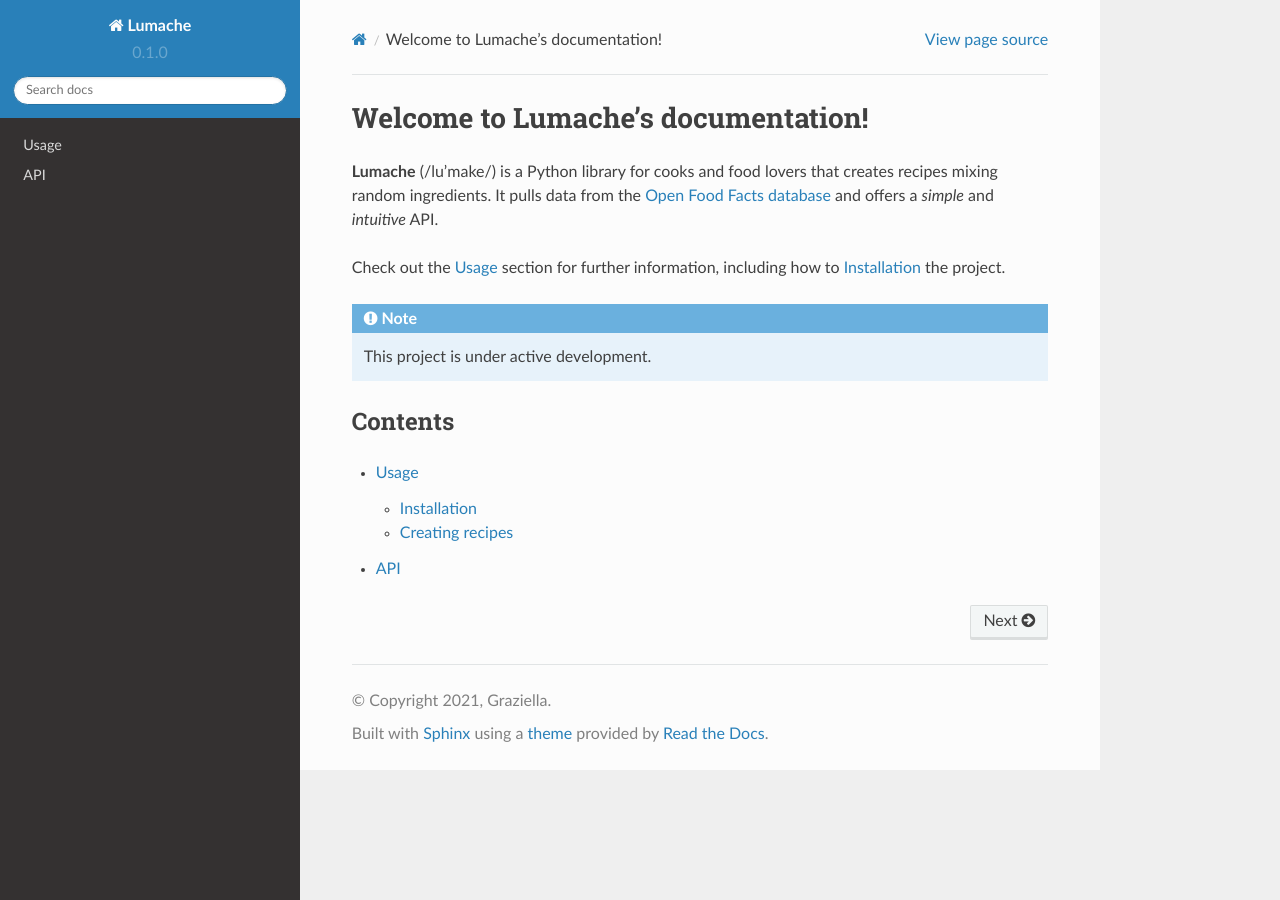
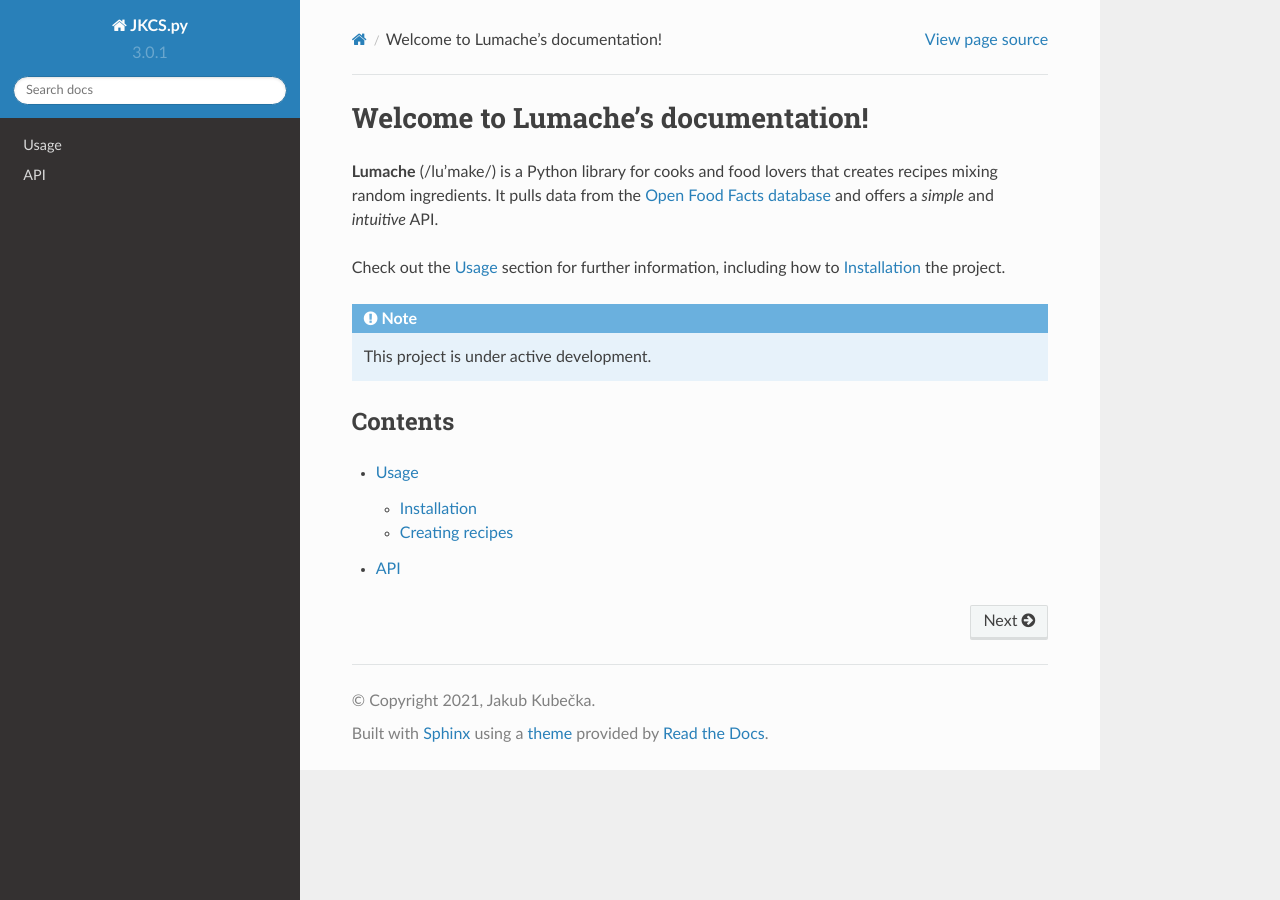
Before and after one commit to kubeckaj/JKCS.py-Manual, a Sphinx documentation site: the page built from docs/source/index.rst, in a window 1280 px wide. Built offline with Sphinx 7.4.7 and the Read the Docs theme 2.0.0, drawn with Linux system fonts in a browser that asks for light colours.

Commit message:
Update conf.py

```diff
--- a/docs/source/conf.py
+++ b/docs/source/conf.py
@@ -2,12 +2,12 @@
 
 # -- Project information
 
-project = 'Lumache'
-copyright = '2021, Graziella'
-author = 'Graziella'
+project = 'JKCS.py'
+copyright = '2021, Jakub Kubečka'
+author = 'Jakub Kubečka'
 
-release = '0.1'
-version = '0.1.0'
+release = '3.0'
+version = '3.0.1'
 
 # -- General configuration
 
```
